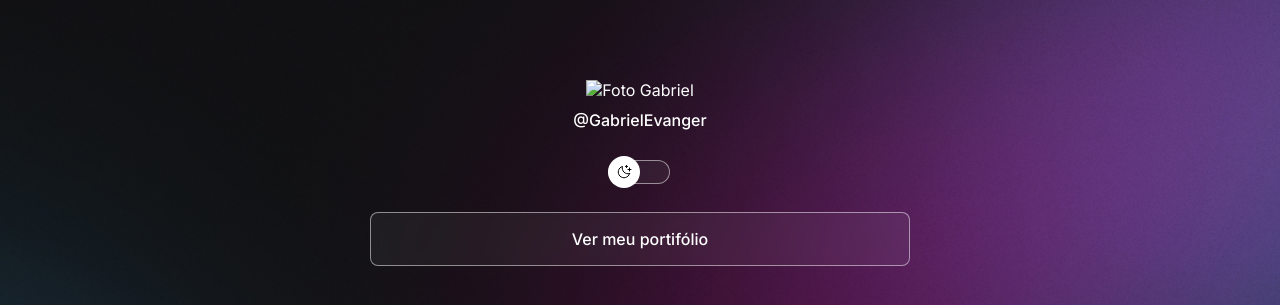
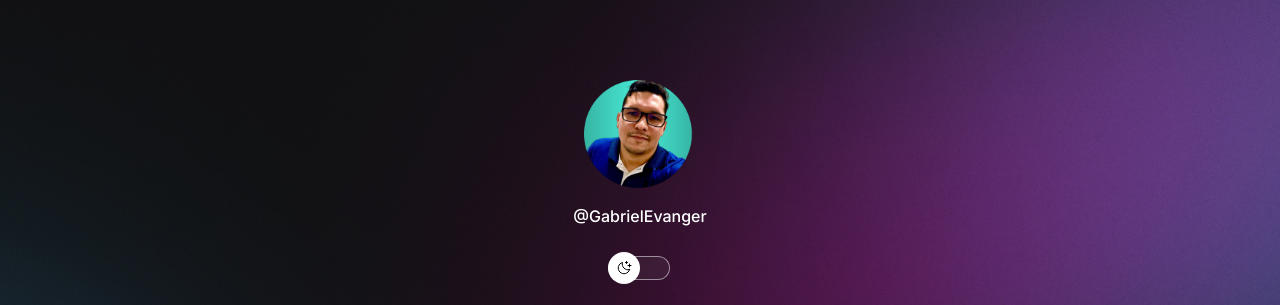
Before and after one commit to gabrielevanger/profile, a plain HTML site: page index.html in a window 1280 px wide. Shown: the top 305 px of the page. Drawn offline with nearby package versions, Linux system fonts and the light colour scheme.

Commit message:
ajuste de imagem

```diff
--- a/index.html
+++ b/index.html
@@ -18,7 +18,7 @@
 <body>
   <div id="container">
     <div id="profile">
-      <img src="assets/profile-pic (1).png" alt="Foto Gabriel" />
+      <img src="assets/profile.png" alt="Foto Gabriel" />
       <p>@GabrielEvanger</p>
     </div>
 
```
